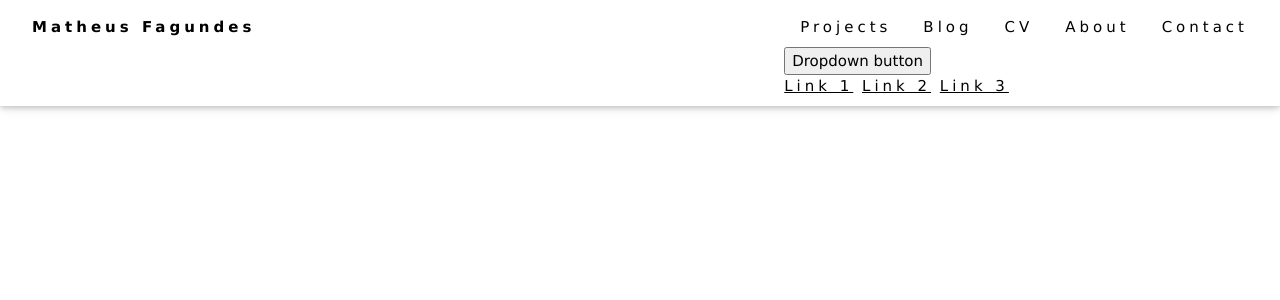
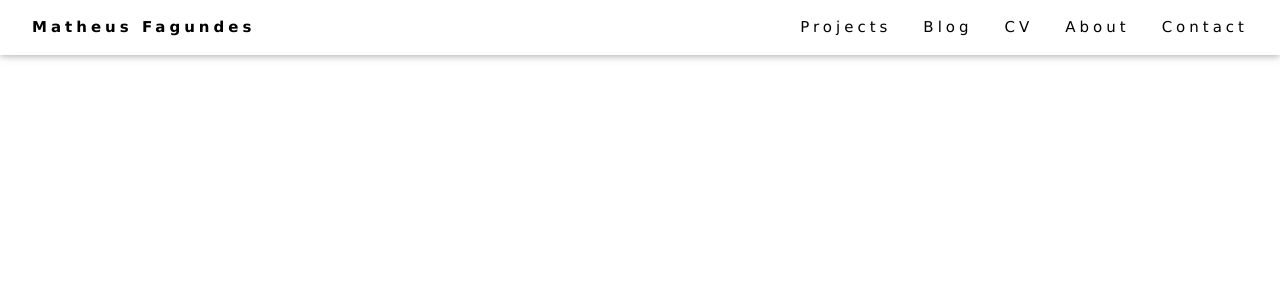
Before and after one commit to mf99274/mf99274.github.io, a Jekyll site: the page built from index.html, in a window 1280 px wide. Shown: the top 300 px of the page. Built offline with Jekyll 4.4.1, drawn with Linux system fonts in a browser that asks for light colours.

Commit message:
Update default.html

```diff
--- a/_layouts/default.html
+++ b/_layouts/default.html
@@ -9,10 +9,6 @@
 <meta charset="UTF-8">
 <meta name="viewport" content="width=device-width, initial-scale=1">
 <link rel="stylesheet" href="https://www.w3schools.com/w3css/4/w3.css">
-<script src="https://cdn.jsdelivr.net/npm/jquery@3.5.1/dist/jquery.slim.min.js"></script>
-<script src="https://cdn.jsdelivr.net/npm/popper.js@1.16.1/dist/umd/popper.min.js"></script>
-<script src="https://cdn.jsdelivr.net/npm/bootstrap@4.6.1/dist/js/bootstrap.bundle.min.js"></script>
-
 
 <body background-color: lightblue;>
 <nav>
@@ -29,16 +25,6 @@
       	    <a href="#contact" class="w3-bar-item w3-button">Contact</a>
 	    <!--<a href="https://github.com/mf99274">My GitHub</a> -->
 
-	    <div class="dropdown">
-                <button type="button" class="btn btn-primary dropdown-toggle" data-toggle="dropdown">
-		  Dropdown button
-                </button>
-	        <div class="dropdown-menu">
-                    <a class="dropdown-item" href="#">Link 1</a>
-                    <a class="dropdown-item" href="#">Link 2</a>
-                    <a class="dropdown-item" href="#">Link 3</a>
-                </div>
-            </div>
     	</div>
      </div>
 </div>
```
